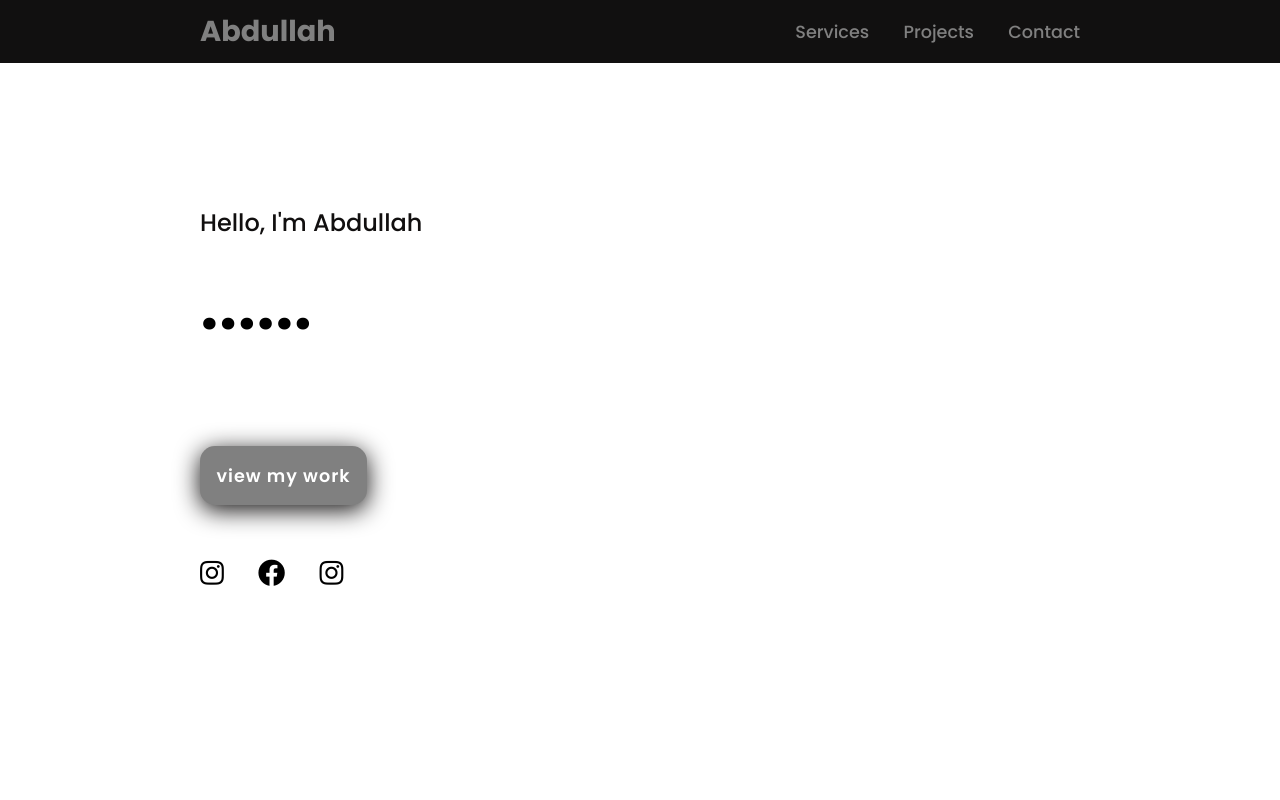
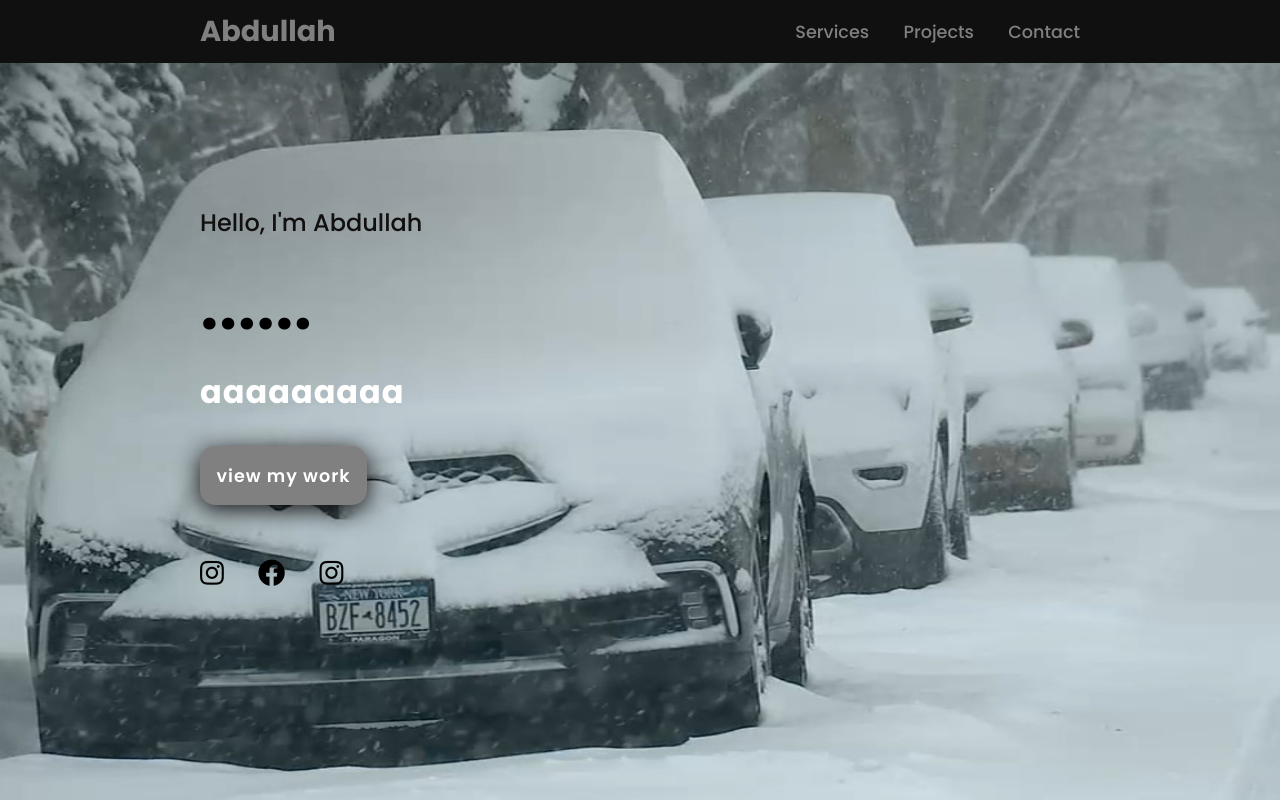
Before and after one commit to Abdullahhanany/mango-test, a plain HTML site: page index.html in a window 1280 px wide. Shown: the top 800 px of the page. Drawn offline with Linux system fonts and the light colour scheme; files whose address does not match are found by name.

Commit message:
Update style.css

```diff
--- a/style.css
+++ b/style.css
@@ -48,7 +48,7 @@ section{
     min-height: 100vh;
     display: flex;
     align-items: center;
-    background: url(Images/11520978_nassau-county-snow.jpg);
+    background: url(https://github.com/Abdullahhanany/mango-test/blob/main/11520978_nassau-county-snow.jpg?raw=true);
     background-size: cover;
     background-position: center;
     background-attachment: fixed;
```
